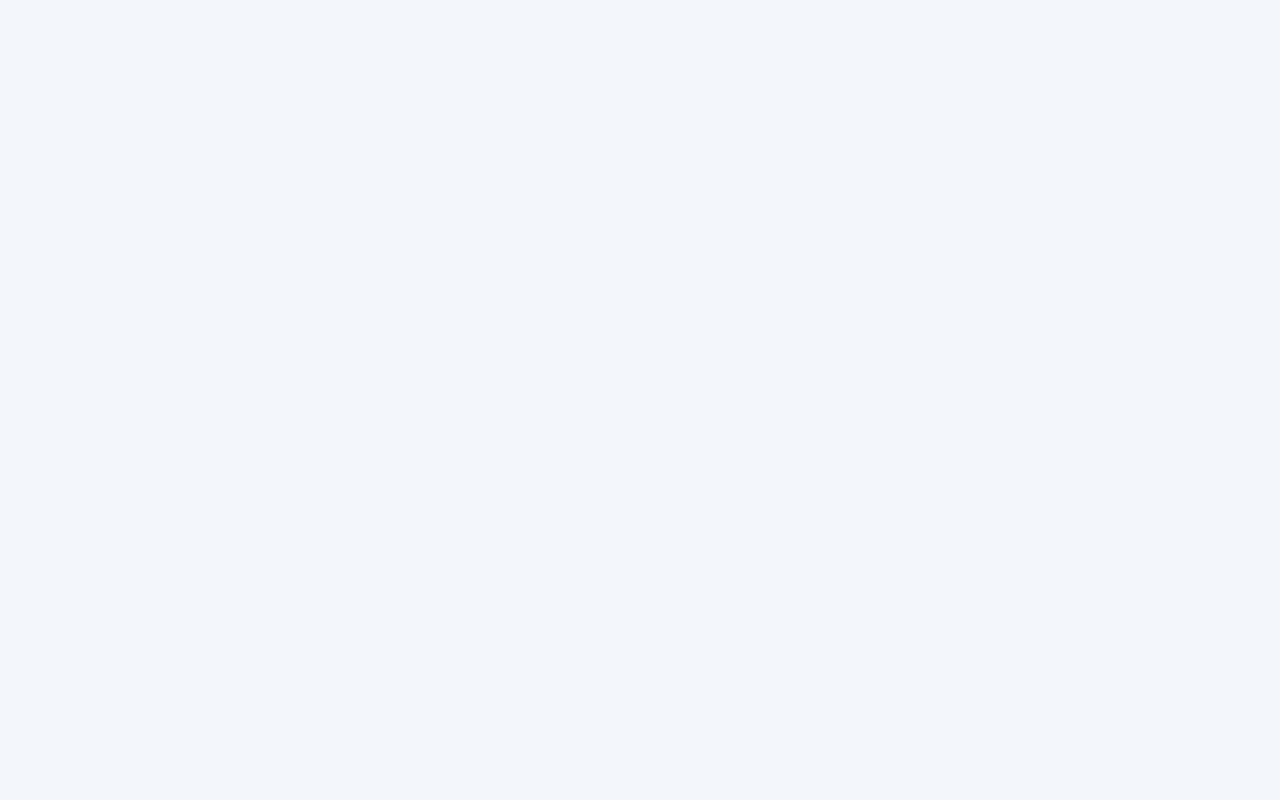
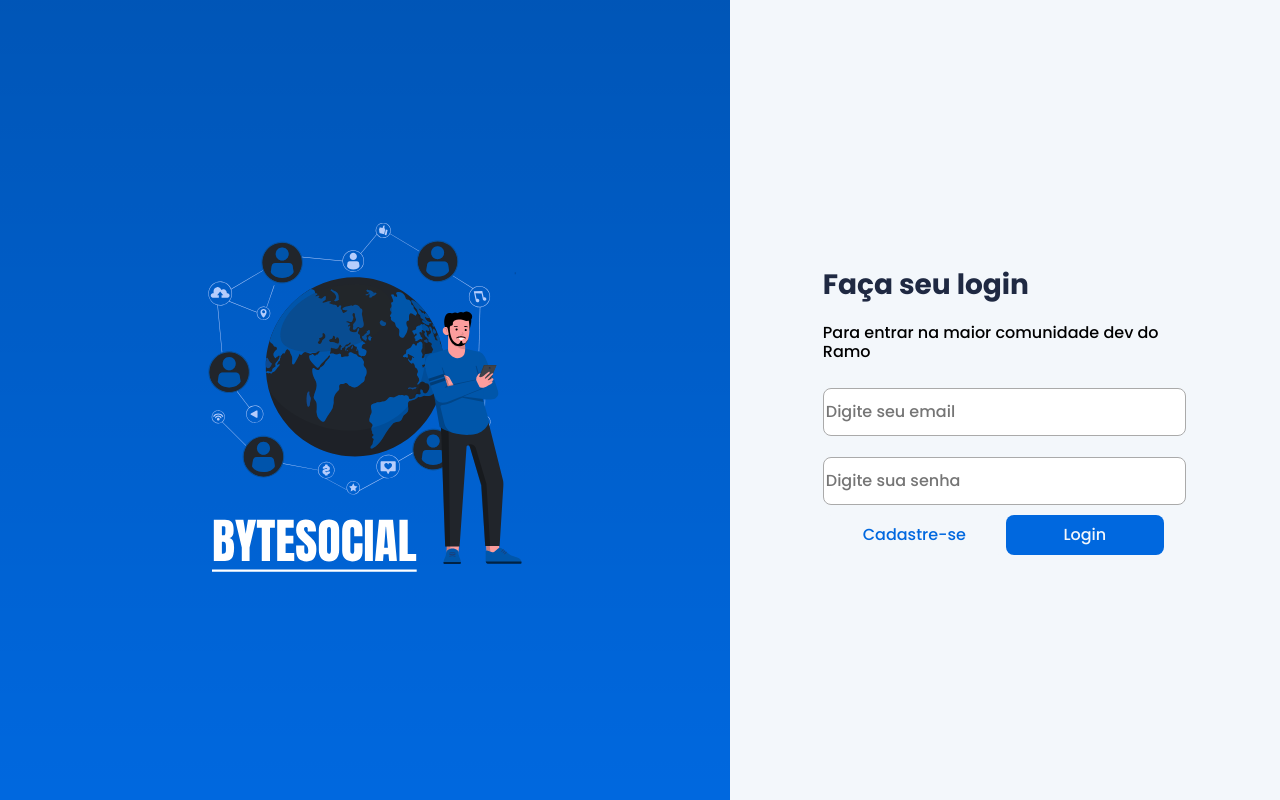
Before and after one commit to GiovanniFernandes/ByteSocial, a React (Create React App) app in the folder frontend/: page /login in a window 1280 px wide. Before the commit this address had no page. Built offline with nearby package versions, Linux system fonts and the light colour scheme.

Commit message:
progresso nas telas de login e cadastro

```diff
--- a/frontend/src/index.css
+++ b/frontend/src/index.css
@@ -1,3 +1,5 @@
+@import url('https://fonts.googleapis.com/css2?family=Poppins:wght@500;700&display=swap');
+
 body {
   background-color: #F3F7FB;
 }
@@ -9,6 +11,6 @@ body {
 
 #root > main.container {
   display: flex;
-  flex-direction: row;
+  flex-direction: column;
   min-height: 100vh;
 }
--- a/frontend/src/pages/login/Login.module.scss
+++ b/frontend/src/pages/Welcome/Welcome.module.scss
@@ -1,23 +1,32 @@
 @import 'styles/variaveis';
 
-.logo {
-  background: #0068df linear-gradient(180deg, rgba(0, 0, 0, 0.18) 0%, rgba(0, 0, 0, 0) 100%);
-  width: 57%;
-  height: 100vh;
+.welcome {
   display: flex;
-  align-items: center;
-  justify-content: center;
+  &__logo {
+    background: $azul-destaque linear-gradient(180deg, rgba(0, 0, 0, 0.18) 0%, rgba(0, 0, 0, 0) 100%);
+    width: 57%;
+    height: 100vh;
+    display: flex;
+    align-items: center;
+    justify-content: center;
+  }
+  &__form {
+    background: $branco-fundo;
+    width: 43%;
+    display: flex;
+    align-items: center;
+    justify-content: center;
+  }
 }
 
 .formulario {
-  background-color: #f6f6f6;
-  width: 43%;
-  display: flex;
+  background-color: $branco-fundo;
+  width: 364px;
+
   flex-direction: column;
 
   &__title {
-    color: #1F2942;
-    font-family: Poppins;
+    color: $azul-escuro-texto;
     font-size: 28px;
     font-weight: 700;
     line-height: 42px;
@@ -31,32 +40,29 @@
 
     border: 1px solid #AAAAAA;
     border-radius: 8px;
+    margin: 10.5px 0;
   }
 
   &__register {
-
     background: $branco-fundo;
     border: none;
     border-radius: 8px;
-    color: $azul-destaque;
-
     width: 183px;
     height: 40px;
-
     cursor: pointer;
+    a {
+      color: $azul-destaque;
+      text-decoration: none;
+    }
   }
 
   &__login {
-
     background: $azul-destaque;
     border: none;
     border-radius: 8px;
     color: $branco-fundo;
-
     width: 158px;
     height: 40px;
-
     cursor: pointer;
-
   }
 }
--- /dev/null
+++ b/frontend/src/pages/Welcome/cadastro/index.tsx
@@ -0,0 +1,21 @@
+import styles from '../Welcome.module.scss'
+import { Link } from 'react-router-dom'
+
+export default function Cadastro() {
+  return(
+      <form className={styles.formulario}>
+        <h1 className={styles.formulario__title}>Faça seu cadastro</h1>
+        <p>Para entrar na maior comunidade dev do Ramo</p>
+        <input type="email" className={styles.formulario__input} id="" placeholder='Digite seu nome de usuário' required/>
+        <input type="password" className={styles.formulario__input} id="" placeholder='Digite seu email' required/>
+        <input type="password" className={styles.formulario__input} id="" placeholder='Digite sua senha' required/>
+        <input type="password" className={styles.formulario__input} id="" placeholder='Confirme sua senha' required/>
+        <button className={styles.formulario__register}>
+          <Link to='/login'>Cancelar</Link>
+        </button>
+        <button type="submit" className={styles.formulario__login}>
+          Cadastre-se
+        </button>
+      </form>
+  )
+}
--- /dev/null
+++ b/frontend/src/pages/Welcome/index.tsx
@@ -0,0 +1,18 @@
+import { Outlet } from 'react-router-dom'
+import styles from './Welcome.module.scss'
+import { ReactComponent as Logo } from 'assets/logo.svg'
+import React from 'react'
+
+export default function WelcomeCover({ children }: {children?: React.ReactNode}) {
+  return(
+    <div className={styles.welcome}>
+      <div className={styles.welcome__logo}>
+        <Logo/>
+      </div>
+      <div className={styles.welcome__form}>
+        <Outlet/>
+        {children}
+      </div>
+    </div>
+  )
+}
--- a/frontend/src/pages/login/login.tsx
+++ b/frontend/src/pages/Welcome/login/index.tsx
@@ -1,20 +1,19 @@
-import styles from './Login.module.scss'
-import { ReactComponent as Logo } from '../../assets/logo.svg'
+import styles from '../Welcome.module.scss'
+import { Link } from 'react-router-dom'
 
 export default function Login() {
   return(
-    <>
-      <div className={styles.logo}>
-        <Logo/>
-      </div>
       <form className={styles.formulario}>
         <h1 className={styles.formulario__title}>Faça seu login</h1>
         <p>Para entrar na maior comunidade dev do Ramo</p>
         <input type="email" className={styles.formulario__input} id="" placeholder='Digite seu email' required/>
         <input type="password" className={styles.formulario__input} id="" placeholder='Digite sua senha' required/>
-        <button className={styles.formulario__register}>Cadastre-se</button>
-        <button type="submit" className={styles.formulario__login}>Login</button>
+        <button className={styles.formulario__register}>
+          <Link to='/register' className={styles.formulario__register}>Cadastre-se</Link>
+        </button>
+        <button type="submit" className={styles.formulario__login}>
+          Login
+        </button>
       </form>
-    </>
   )
 }
--- a/frontend/src/routes.tsx
+++ b/frontend/src/routes.tsx
@@ -1,5 +1,7 @@
+import Welcome from 'pages/Welcome';
+import Cadastro from 'pages/Welcome/cadastro';
 import { BrowserRouter as Router, Routes, Route} from 'react-router-dom'
-import Login from './pages/login/login';
+import Login from 'pages/Welcome/login';
 
 export default function AppRouter() {
   return (
@@ -7,8 +9,10 @@ export default function AppRouter() {
       <Router>
 
         <Routes>
-          <Route path='/' element={<Login />} />
-          {/* <Route path='/register' element={<Cadastro />} /> */}
+          <Route path='/' element={<Welcome />}>
+            <Route path='login' element={<Login />} />
+            <Route path='register' element={<Cadastro />} />
+          </Route>
         </Routes>
 
       </Router>
--- a/frontend/src/styles/_variaveis.scss
+++ b/frontend/src/styles/_variaveis.scss
@@ -1,2 +1,3 @@
 $azul-destaque: #0068DF;
+$azul-escuro-texto: #1F2942;
 $branco-fundo: #F3F7FB;
```
